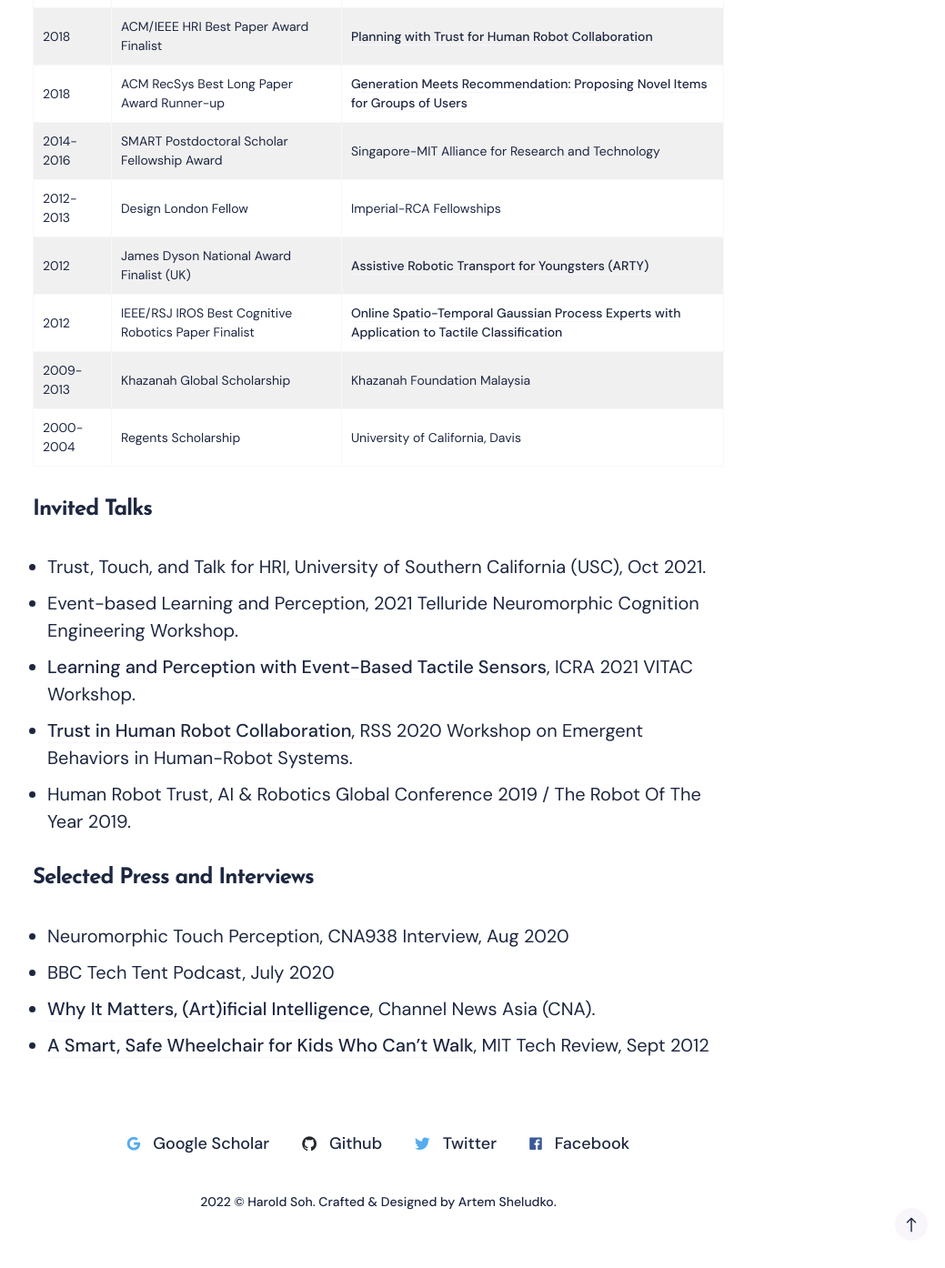
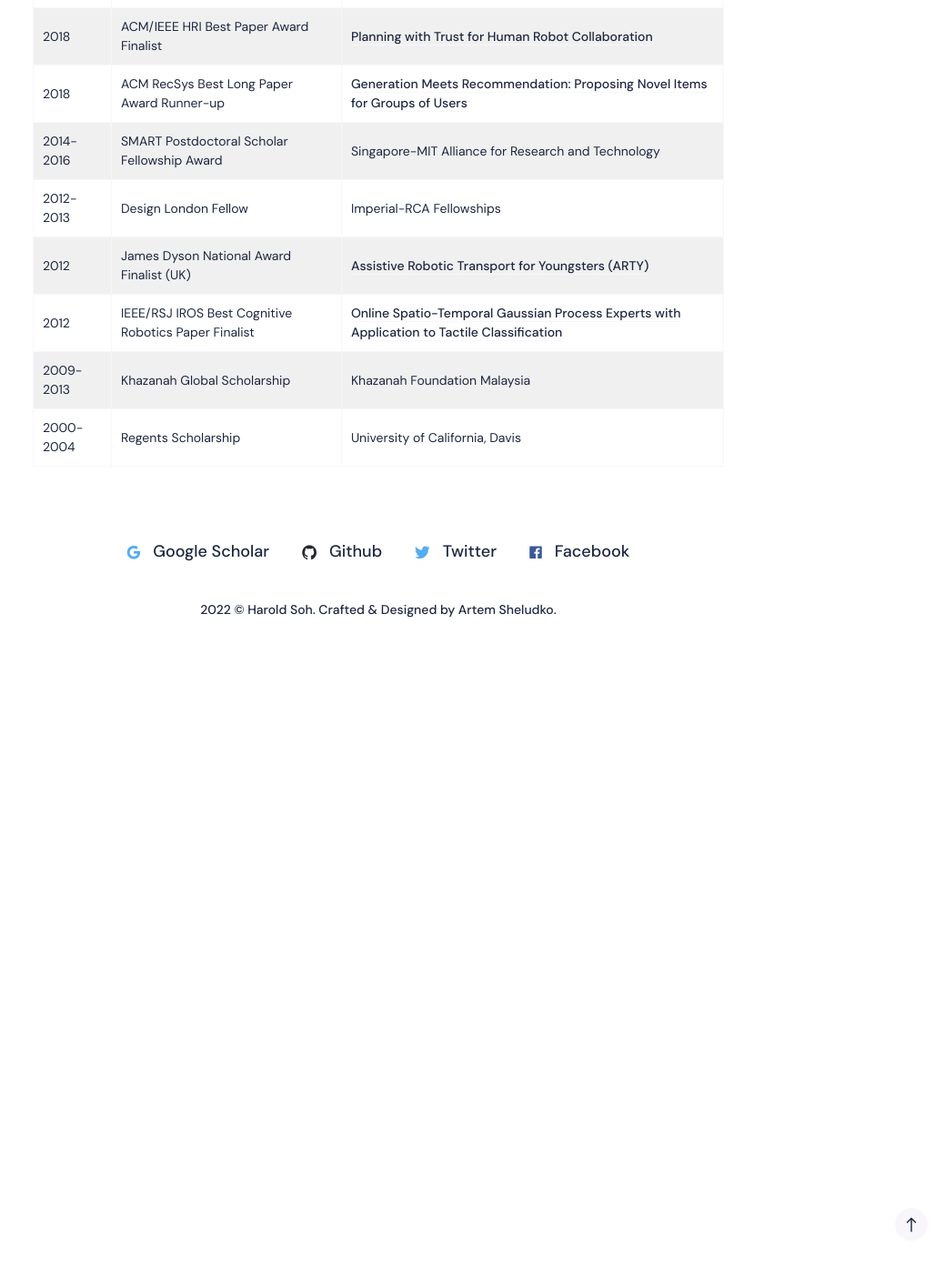
Before and after one commit to haroldsoh/haroldsoh.github.io, a Jekyll site: the page built from _pages/research.md, in a window 1280 px wide and 1400 px high, scrolled down 2162 px. Shown: the top 1394 px of the window at 91% size, without its empty margins (224-1263 px from the left). Built offline with Jekyll 4.4.1, drawn with Linux system fonts in a browser that asks for light colours; nearby versions of some CDN libraries; after the commit the page ends 2911 px from its top, so only the background shows below that.

```diff
--- a/_data/news.yml
+++ b/_data/news.yml
@@ -1,4 +1,8 @@
 current:
+  - date: 20 Apr 2022
+    description: Our work on SCALES for Fair Decision-Making was just accepted to AAAI/ACM Conference on AI, Ethics, and Society (AIES)! Congrats to <span class="name">Sreejith</span> and <span class="name">Kaiqi</span>!
+  - date: 13 Apr 2022
+    description: Our work on <a target="_blank" href="http://arxiv.org/abs/2203.02877">MIRROR for Assistive Human-Robot Communication</a> was just accepted to RSS! Congrats to <span class="name">Kaiqi</span> and <span class="name">Jeffrey</span>!
   - date: 8 Feb 2022
     description: Harold is giving an online talk on Trust and Touch for HRI at the QUT Centre for Robotics! Register at <a href="https://bit.ly/3oE9wLB">https://bit.ly/3oE9wLB</a>!
   - date: 21 Dec 2021
--- a/_pages/research.md
+++ b/_pages/research.md
@@ -48,18 +48,3 @@
 - *James Dyson National Award Finalist (UK)*, 2012.
 - *Khazanah Global Scholarship*, 2009-2013.
 - *Regents Scholarship*, University of California, 2000-2004. -->
-
-### Invited Talks
-
-- Trust, Touch, and Talk for HRI, University of Southern California (USC), Oct 2021.
-- Event-based Learning and Perception, 2021 Telluride Neuromorphic Cognition Engineering Workshop.
-- [Learning and Perception with Event-Based Tactile Sensors](https://www.youtube.com/watch?v=t54RWSRPf1A){:target="_blank"}, ICRA 2021 VITAC Workshop.
-- [Trust in Human Robot Collaboration](https://www.youtube.com/watch?v=dakjjK9ttCQ){:target="_blank"}, RSS 2020 Workshop on Emergent Behaviors in Human-Robot Systems.
-- Human Robot Trust, AI & Robotics Global Conference 2019 / The Robot Of The Year 2019.
-
-### Selected Press and Interviews
-
-- Neuromorphic Touch Perception, CNA938 Interview, Aug 2020
-- BBC Tech Tent Podcast, July 2020
-- [Why It Matters, (Art)ificial Intelligence](https://www.channelnewsasia.com/news/video-on-demand/why-it-matters-2/art-ificial-intelligence-11045126){:target="_blank"}, Channel News Asia (CNA).
-- [A Smart, Safe Wheelchair for Kids Who Can’t Walk](https://www.technologyreview.com/2012/09/28/183560/a-smart-safe-wheelchair-for-kids-who-cant-walk/), MIT Tech Review, Sept 2012
```
Also changed, not shown: _pages/cv.md (+7 -6 lines).
